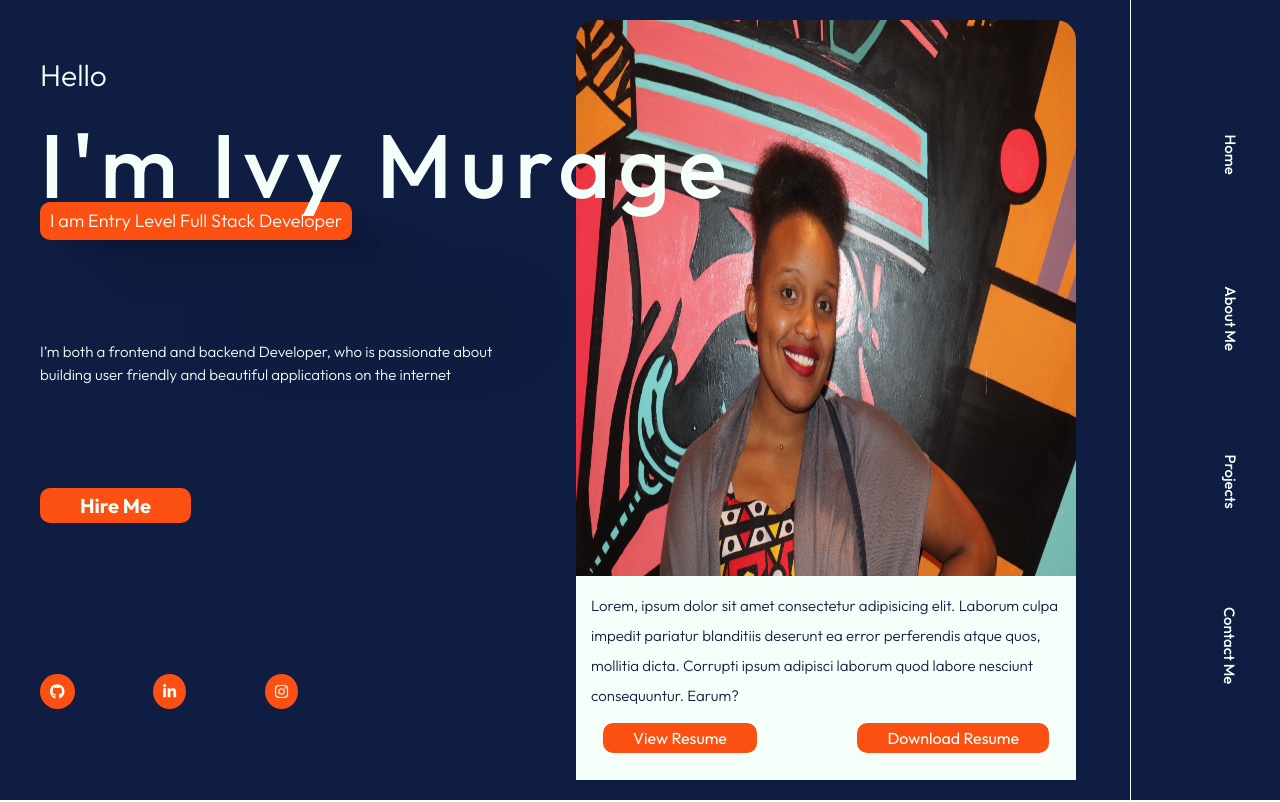
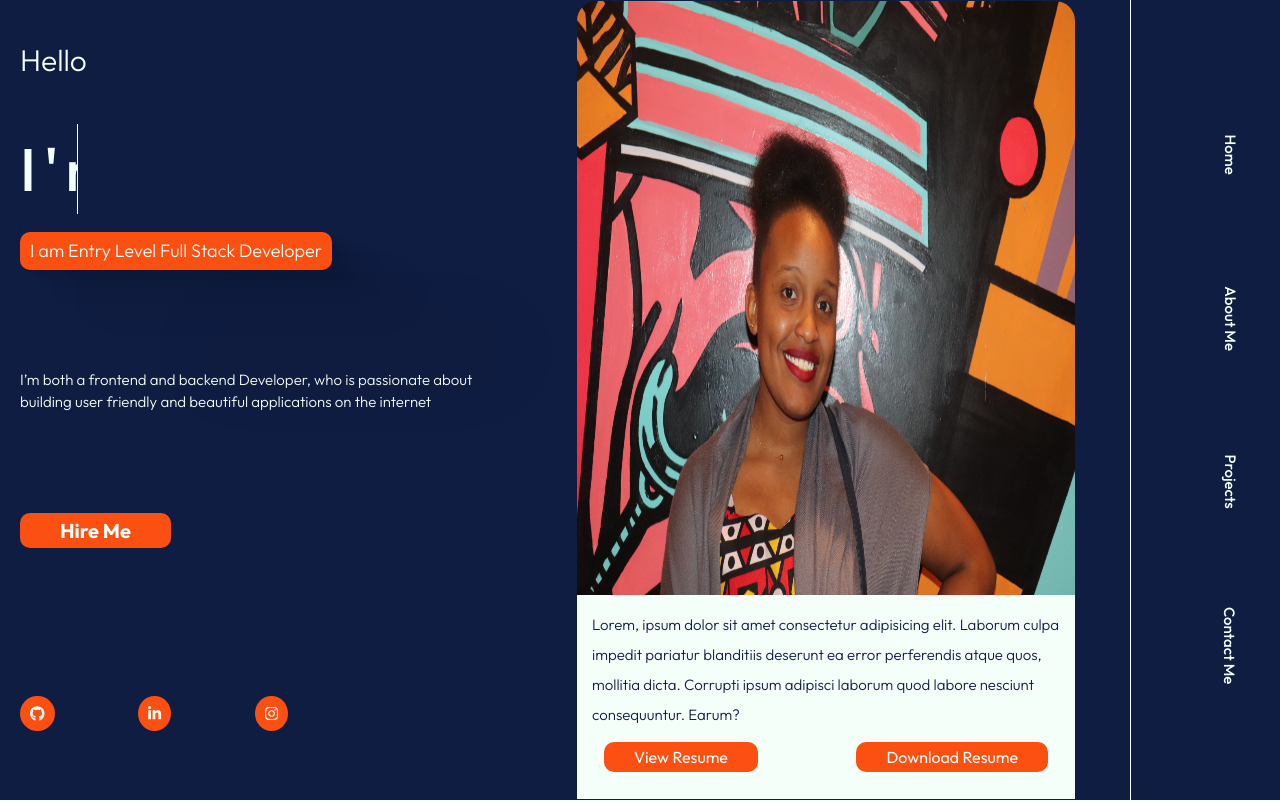
Before and after one commit to Murage-Ivy/my-portfolio, a React (Create React App) app: page / in a window 1280 px wide. Shown: the top 802 px of the page. Built offline with nearby package versions, Linux system fonts and the light colour scheme.

Commit message:
Refacotor styles and links

```diff
--- a/src/App.css
+++ b/src/App.css
@@ -10,6 +10,7 @@
   margin: 0;
   font-family: "Outfit", sans-serif;
   font-size: 15px;
+
 }
 
 html,
--- a/src/components/header/Header.css
+++ b/src/components/header/Header.css
@@ -1,17 +1,11 @@
-#home {
-  background-color: var(--primary-color);
-  padding: 20px;
-  height: 100vh;
-}
 header {
   display: grid;
   grid-template-columns: 1fr 1fr;
   background-color: var(--primary-color);
   color: var(--secondary-color);
-  /* border: 1px solid var(--secondary-color); */
-  border-radius: 20px;
   align-items: center;
   width: 100%;
-  height: 100%;
   margin: 0 auto;
+  height: 100vh;
+  margin-bottom: 30px;
 }
--- a/src/components/header/Header.jsx
+++ b/src/components/header/Header.jsx
@@ -5,7 +5,7 @@ import "./Header.css";
 function Header() {
   return (
     <div id="home">
-      <header>
+      <header id="home">
         <InfoSection />
         <ImageSection />
       </header>
--- a/src/components/image_section/ImageSection.css
+++ b/src/components/image_section/ImageSection.css
@@ -2,8 +2,11 @@
   width: 500px;
   height: 100%;
   display: flex;
+  border-radius: 15px;
+  border: 1px solid var(--primary-color);
   flex-direction: column;
   justify-content: space-between;
+  height: inherit;
 }
 
 .image-section > img {
--- a/src/components/info_section/InfoSection.css
+++ b/src/components/info_section/InfoSection.css
@@ -1,23 +1,46 @@
 .info-section {
   padding: 20px;
-  height: 100%;
+  min-height: 100%;
   display: grid;
 }
 .top-level {
-  height: 200px;
+  height: 250px;
   display: flex;
   flex-direction: column;
   justify-content: space-between;
   line-height: 1;
+  position: relative;
 }
 
 .top-level > h1 {
-  font-size: 6em;
+  font-size: 4em;
   position: absolute;
   font-weight: 500;
   letter-spacing: 8px;
   z-index: 1;
   top: 15%;
+  overflow: hidden;
+  position: relative;
+  line-height: 1.5;
+}
+
+.top-level > h1::after {
+  content: "";
+  position: absolute;
+
+  background-color: var(--primary-color);
+  width: 100%;
+  height: 100%;
+  border-left: 1px solid var(--secondary-color);
+  left: 0;
+  animation: typing 2s steps(10) infinite;
+}
+
+@keyframes typing {
+  100% {
+    left: 100%;
+    margin: 0 35px 0 35px;
+  }
 }
 
 .top-level > h3 {
@@ -63,6 +86,7 @@
   border-radius: 10px;
   font-size: 20px;
   font-weight: 700;
+  cursor: pointer;
 }
 
 .social-btns {
@@ -71,6 +95,7 @@
   align-items: center;
   color: var(--secondary-color);
   width: 50%;
+  cursor: pointer;
 }
 .icon {
   background-color: var(--tertiary-color);
--- a/src/components/info_section/InfoSection.jsx
+++ b/src/components/info_section/InfoSection.jsx
@@ -21,10 +21,12 @@ function InfoSection() {
         building user friendly and beautiful applications on the internet
       </p>
 
-      <button className="call-action">Hire Me</button>
+      <a href="#contacts">
+        <button className="call-action">Hire Me</button>
+      </a>
       <div className="social-btns">
         <FontAwesomeIcon icon={faGithub} className="icon" />
-        <FontAwesomeIcon icon={faLinkedinIn} className="icon"  />
+        <FontAwesomeIcon icon={faLinkedinIn} className="icon" />
         <FontAwesomeIcon icon={faInstagram} className="icon" />
       </div>
     </div>
--- a/src/components/projects/Project.css
+++ b/src/components/projects/Project.css
@@ -1,5 +1,7 @@
 #projects {
   background-color: var(--primary-color);
+  min-height: 100vh;
+  min-height: 100dvh;
 }
 
 #projects > h2 {
@@ -44,7 +46,7 @@
   background-color: var(--secondary-color);
 }
 
-.img{
+.img {
   position: relative;
 }
 .img > img {
```
